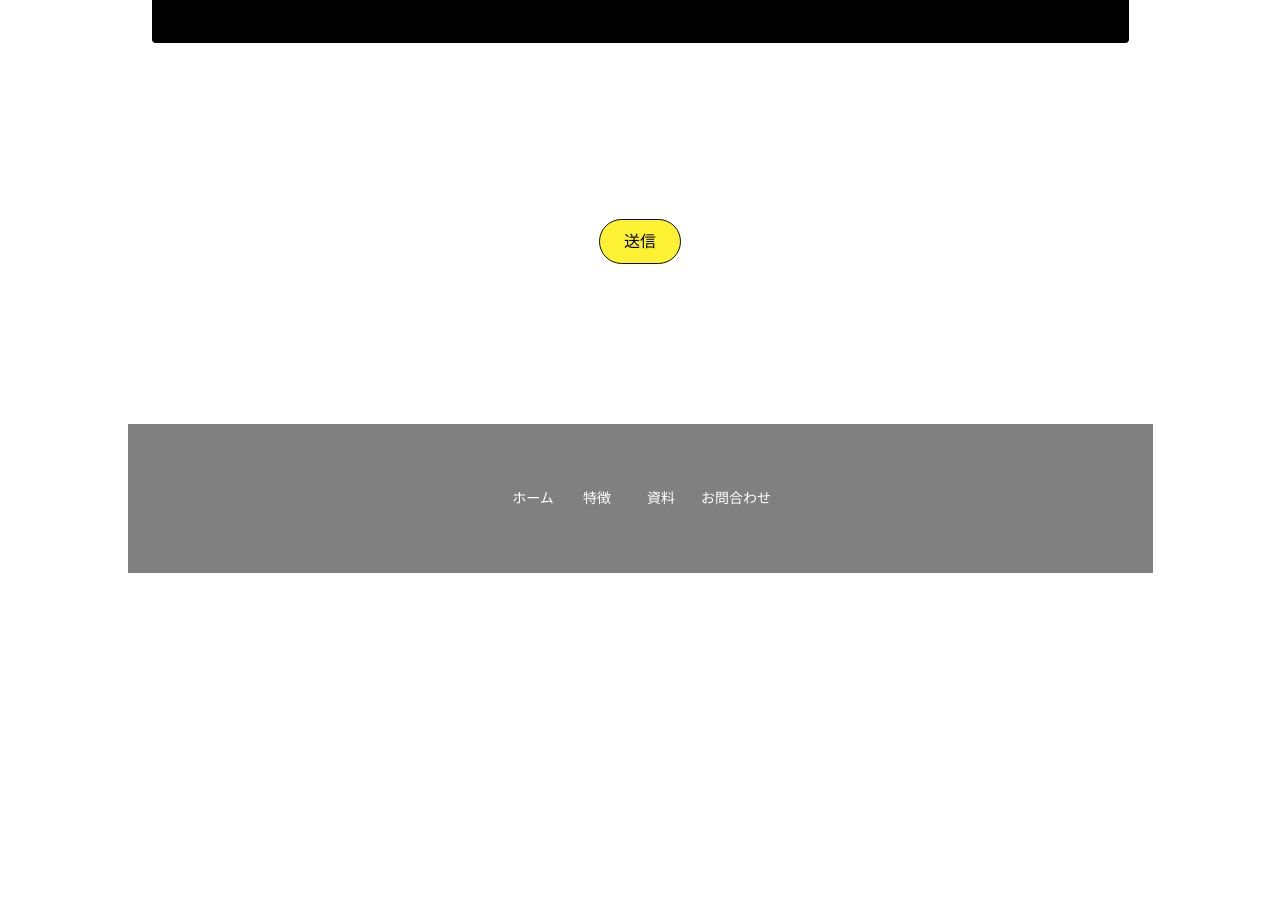
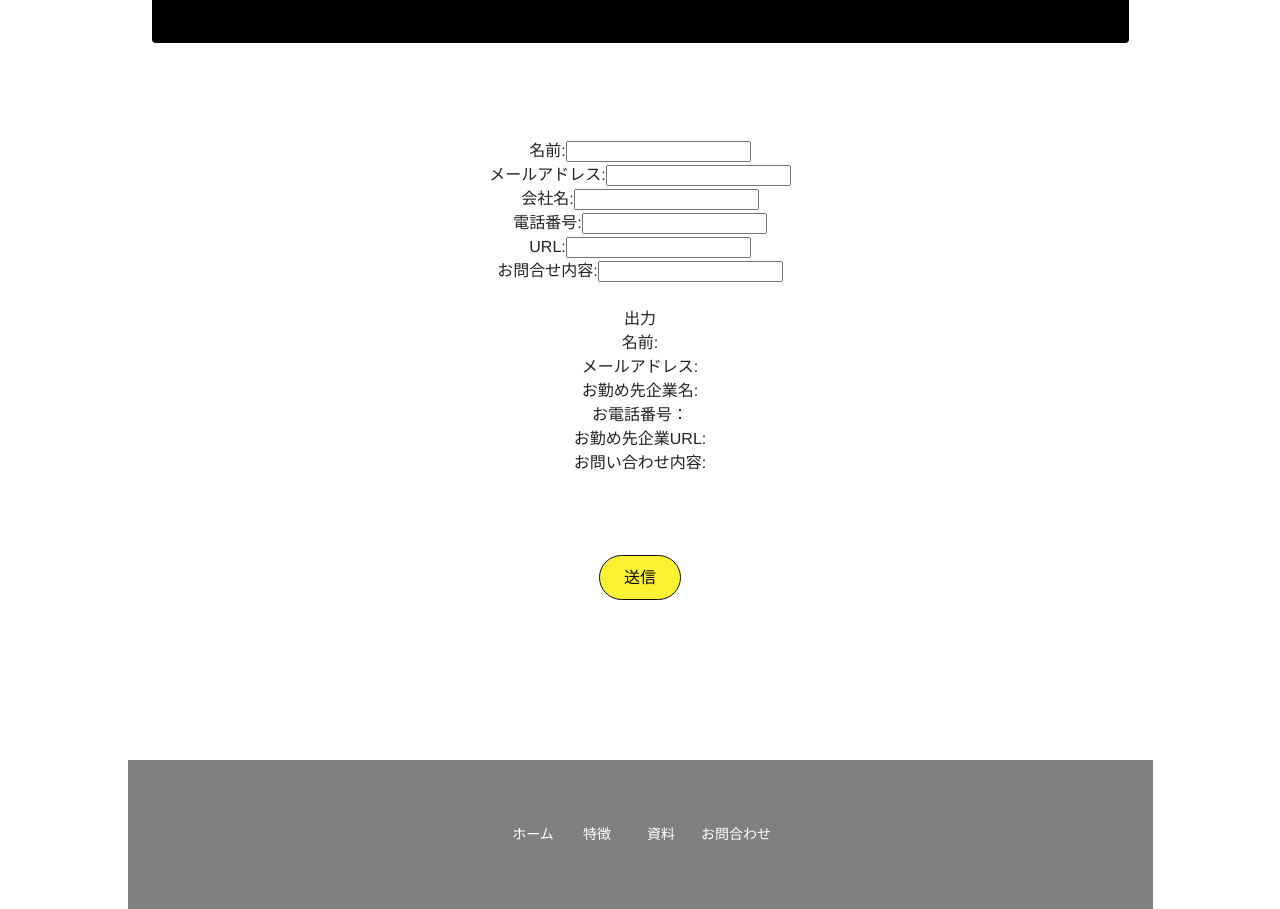
Before and after one commit to kutsu-4ta/antapp-marketing, a React (Create React App) app in the folder antapp-marketing-react/: page / in a window 1280 px wide. Shown: the part 2100-3009 px from the top of the page. Before the commit the page ends 2673 px from the top, so only its background shows below. Built offline with nearby package versions, Linux system fonts and the light colour scheme.

Commit message:
feature: recoil導入

```diff
--- a/antapp-marketing-react/package.json
+++ b/antapp-marketing-react/package.json
@@ -21,6 +21,7 @@
     "react-helmet-async": "^1.3.0",
     "react-router-dom": "^6.8.0",
     "react-scripts": "^5.0.1",
+    "recoil": "^0.7.6",
     "typescript": "^4.9.5",
     "web-vitals": "^2.1.4"
   },
--- /dev/null
+++ b/antapp-marketing-react/src/atoms/contactFormState.tsx
@@ -0,0 +1,31 @@
+import { atom } from 'recoil'
+
+export const contactNameState = atom({
+    key: 'contactName' ,
+    default: ''
+});
+
+export const contactCompanyState = atom({
+    key: 'contactCompany' ,
+    default: ''
+});
+
+export const contactEmailState = atom({
+    key: 'contactEmail' ,
+    default: ''
+});
+
+export const contactPhoneNumberState = atom({
+    key: 'contactPhoneNumber' ,
+    default: ''
+});
+
+export const contactUrlState = atom({
+    key: 'contactUrl' ,
+    default: ''
+});
+
+export const contactTextAreaState = atom({
+    key: 'contactTextArea' ,
+    default: ''
+});
--- a/antapp-marketing-react/src/commons/contactForm.tsx
+++ b/antapp-marketing-react/src/commons/contactForm.tsx
@@ -1,12 +1,98 @@
 import React from 'react';
+import {ChangeEvent} from "react";
 import Paper from "@mui/material/Paper";
 import Box from "@mui/material/Box";
 import {Container} from "@mui/material";
 import Typography from "@mui/material/Typography";
+import { useRecoilState } from 'recoil';
+import {
+        contactNameState,
+        contactCompanyState,
+        contactEmailState,
+        contactPhoneNumberState,
+        contactUrlState,
+        contactTextAreaState
+    } from '../atoms/contactFormState';
+
+type InputForm = {
+    name: string;
+    birthday: string;
+};
 
 const ContactForm = () => {
+    const [contactName, setContactName] = useRecoilState(contactNameState);
+    const [contactEmail, setContactEmail] = useRecoilState(contactEmailState);
+    const [contactCompany, setContactCompany] = useRecoilState(contactCompanyState);
+    const [contactPhoneNumber, setContactPhoneNumber] = useRecoilState(contactPhoneNumberState);
+    const [contactUrl, setContactUrl] = useRecoilState(contactUrlState);
+    const [contactTextArea, setContactTextArea] = useRecoilState(contactTextAreaState);
+
+    const onChangeNameHandler = (event: React.ChangeEvent<HTMLInputElement>) =>{
+        const formInputs = event.target.value;
+        setContactName(formInputs);
+        console.log(event.target.value);
+    }
+
+    const onChangeEmailHandler = (event: React.ChangeEvent<HTMLInputElement>) =>{
+        const formInputs = event.target.value;
+        setContactEmail(formInputs);
+        console.log(event.target.value);
+    }
+
+    const onChangeCompanyHandler = (event: React.ChangeEvent<HTMLInputElement>) =>{
+        const formInputs = event.target.value;
+        setContactCompany(formInputs);
+        console.log(event.target.value);
+    }
+
+    const onChangePhoneNumberHandler = (event: React.ChangeEvent<HTMLInputElement>) =>{
+        const formInputs = event.target.value;
+        setContactPhoneNumber(formInputs);
+        console.log(event.target.value);
+    }
+
+    const onChangeUrlHandler = (event: React.ChangeEvent<HTMLInputElement>) =>{
+        const formInputs = event.target.value;
+        setContactUrl(formInputs);
+        console.log(event.target.value);
+    }
+
+    const onChangeTextAreaHandler = (event: React.ChangeEvent<HTMLInputElement>) =>{
+        const formInputs = event.target.value;
+        setContactTextArea(formInputs);
+        console.log(event.target.value);
+    }
+
     return (
         <div className="App">
+            名前:<input type="text" value={contactName} onChange={(event: React.ChangeEvent<HTMLInputElement>)=> onChangeNameHandler(event)} />
+                <br/>
+            メールアドレス:<input type="text" value={contactEmail} onChange={(event: React.ChangeEvent<HTMLInputElement>)=> onChangeEmailHandler(event)} />
+            <br/>
+            会社名:<input type="text" value={contactCompany} onChange={(event: React.ChangeEvent<HTMLInputElement>)=> onChangeCompanyHandler(event)} />
+                <br/>
+            電話番号:<input type="text" value={contactPhoneNumber} onChange={(event: React.ChangeEvent<HTMLInputElement>)=> onChangePhoneNumberHandler(event)} />
+            <br/>
+            URL:<input type="text" value={contactUrl} onChange={(event: React.ChangeEvent<HTMLInputElement>)=> onChangeUrlHandler(event)} />
+            <br/>
+            お問合せ内容:<input type="text" value={contactTextArea} onChange={(event: React.ChangeEvent<HTMLInputElement>)=> onChangeTextAreaHandler(event)} />
+            <br/>
+
+            <br/>
+            出力
+            <br/>
+                名前: {contactName}
+            <br/>
+            メールアドレス: {contactEmail}
+            <br/>
+                お勤め先企業名: {contactCompany}
+            <br/>
+             お電話番号：{contactPhoneNumber}
+            <br/>
+            お勤め先企業URL: {contactUrl}
+            <br/>
+            お問い合わせ内容: {contactTextArea}
+
             <Container sx={{paddingTop: 10, paddingBottom: 10}}>
                 <span className={'btn-round'}>
                     <a href="./product">
--- a/antapp-marketing-react/src/index.tsx
+++ b/antapp-marketing-react/src/index.tsx
@@ -11,6 +11,7 @@ import ResponsiveAppBar from "./commons/navigationBar";
 import Footer from "./commons/footer";
 import { ThemeProvider, CssBaseline } from "@mui/material";
 import myTheme from "./commons/myTheme";
+import {RecoilRoot} from "recoil";
 
 const root = ReactDOM.createRoot(
   document.getElementById('root') as HTMLElement
@@ -20,6 +21,7 @@ const theme = myTheme;
 
 root.render(
   <React.StrictMode>
+      <RecoilRoot>
           <ThemeProvider theme={theme}>
               <CssBaseline />
               <ResponsiveAppBar />
@@ -35,6 +37,7 @@ root.render(
               </BrowserRouter>
               <Footer />
           </ThemeProvider>
+      </RecoilRoot>
   </React.StrictMode>
 );
 
```
Also changed, not shown: 1 other file (tests, documents, lock files or other folders). Lines whose indentation alone changed are shown as unchanged.
